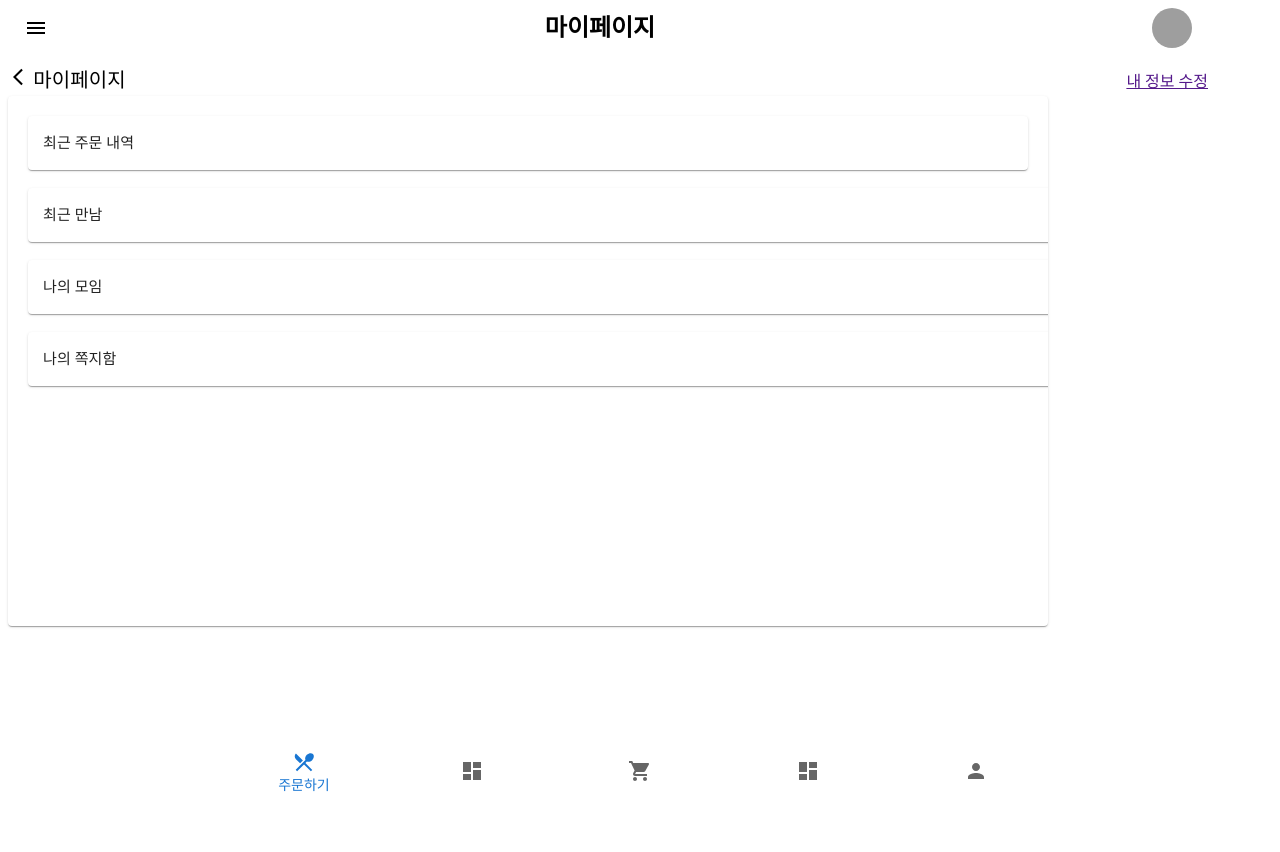
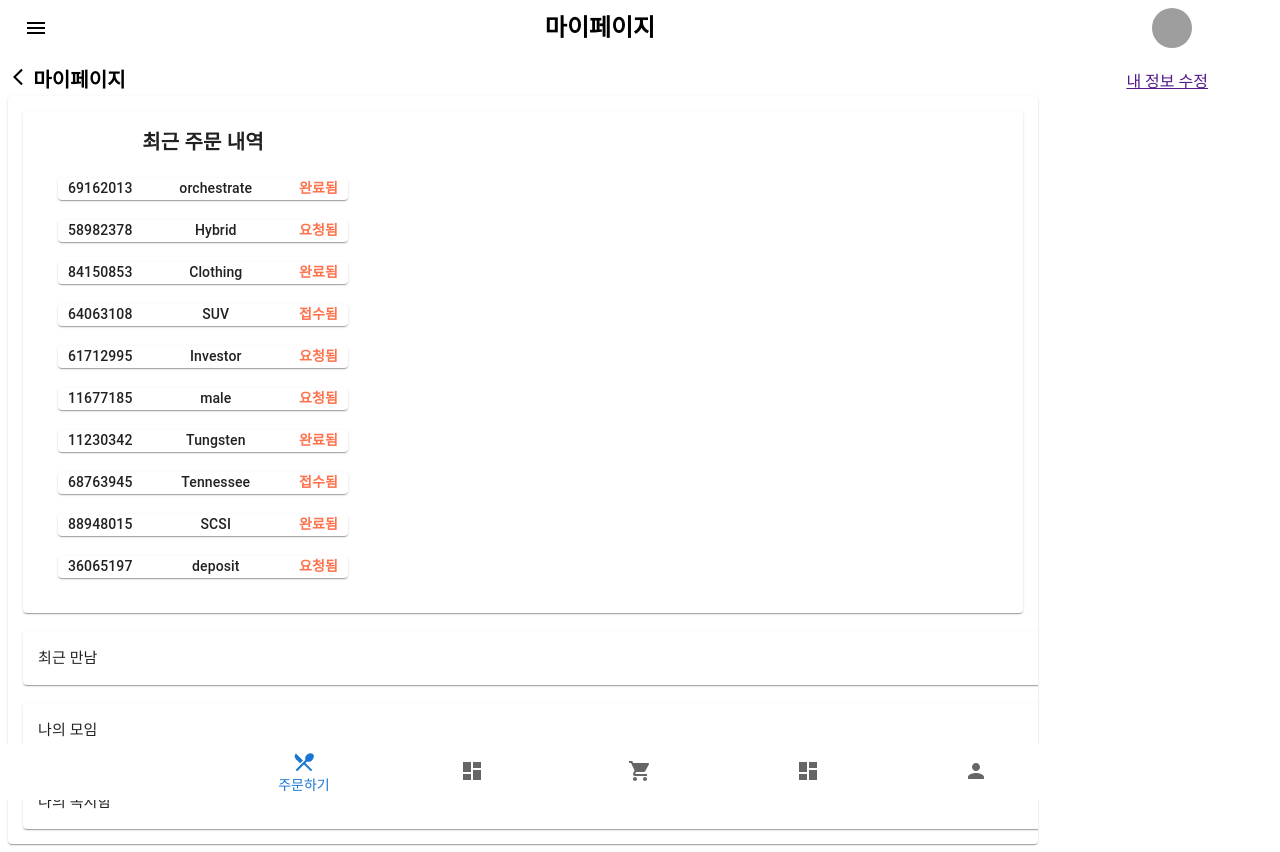
Before and after one commit to BugiSquad/GraduationProject2023, a React (Create React App) app: page /mypage in a window 1280 px wide. Before the commit the page ends 800 px from the top, so only its background shows below. Built offline with nearby package versions, Linux system fonts and the light colour scheme; grey boxes are pictures that could not be loaded.

Commit message:
최근 주문 내역 더미데이터 추가

```diff
--- a/src/components/RecentOrder.tsx
+++ b/src/components/RecentOrder.tsx
@@ -1,11 +1,20 @@
 import React from "react";
 import {Card, Typography} from "@mui/material";
-import { Order } from "../types/Order";
+import { Order, OrderStatus } from "../types/Order";
+import { orange } from "@mui/material/colors";
+
+
+const randomStatus = () => {
+    const statuses = Object.values(OrderStatus); // OrderStatus 열거형 값 배열
+    const randomIndex = Math.floor(Math.random() * statuses.length); // 0부터 statuses.length - 1 까지의 랜덤한 인덱스 생성
+    return statuses[randomIndex]; // 랜덤한 인덱스에 해당하는 OrderStatus 값 반환
+  };
 
 export const RecentOrder: React.FC<Order> = (detail:Order) => {
     return (<>
-        <Card sx={{display: "flex", margin: "10px", flex: "1", justifyContent: "space-between", alignItems: "center",}}>
-            <Typography variant={"body2"}>{detail.order_detail}</Typography>
-            <Typography variant={"subtitle2"}>{detail.order_status}</Typography>
+        <Card sx={{paddingLeft:'10px', paddingRight:'10px',display: "flex", margin: "20px", flex: "1", justifyContent: "space-between", alignItems: "center", minWidth: 270, maxWidth:400}}>
+            <Typography variant={"subtitle2"}>{detail.order_id}</Typography>
+            <Typography variant={"subtitle2"}>{detail.order_detail}</Typography>
+            <Typography variant={"subtitle2"} fontWeight='bold' style={{color: "#FE724C"}}>{randomStatus()}</Typography>
         </Card> </>)
 }
--- a/src/components/RecentOrders.tsx
+++ b/src/components/RecentOrders.tsx
@@ -3,21 +3,36 @@ import {PostItem} from "../types/PostItem";
 import {faker} from "@faker-js/faker";
 import {Post} from "./Post";
 import { Order, OrderStatus } from "../types/Order";
+import { RecentOrder } from "./RecentOrder";
 
 export const RecentOrders: React.FC = () => {
     const list: Array<Order> = [];
     const list_status: Array<OrderStatus> = [];
-    for (let i = 0; i < 100; i++) {
+
+    for (let i = 0; i < 10; i++) {
         list.push({
             "order_id": faker.finance.account(),
             "order_detail": faker.random.word(),
-            "order_status": list_status[(Math.random() * 60)/2]+""
+            "order_status": list_status[(Math.random() * 60) / 2],
+            "order_time": new Date(),
+            total_price: 0,
+            member_id: 0,
+            shop_id: 0,
+            payment_id: 0
         })
     }
     return (
         <div style={{width: "100%"}}>
             {list.map((user, idx) =>
-                <Post key={idx} postName={user.postName} avatarUrl={user.avatarUrl} postTime={user.postTime}/>)
+                <RecentOrder key={idx}
+                order_id={user.order_id}
+                order_detail={user.order_detail}
+                order_status={user.order_status}
+                order_time={new Date()}
+                total_price={0}
+                member_id={0}
+                shop_id={0}
+                payment_id={0}/>)
             }
         </div>
     )
--- a/src/pages/Matching.tsx
+++ b/src/pages/Matching.tsx
@@ -1,11 +1,10 @@
 import React from "react";
-import {faker} from "@faker-js/faker"
-import {Post} from "../components/Post";
 import {IconButton, Typography} from "@mui/material";
 import {AddCircle, FilterAlt} from "@mui/icons-material";
 import {PageTemplate} from "./PageTemplate";
 import {MatchingFilter} from "./MatchingFilter";
 import LocalDiningIcon from "@mui/icons-material/LocalDining";
+import { Posts } from "../components/Posts";
 
 export const Matching: React.FC = () => {
     return (<PageTemplate param={{variant: "WithName", pageHeaderName: "매칭", showBackButton: true}}>
@@ -32,26 +31,3 @@ const Contents: React.FC = () => {
         </div>
     </>)
 }
-export const Posts: React.FC = () => {
-    const list: Array<Post> = [];
-    for (let i = 0; i < 100; i++) {
-        list.push({
-            "name": faker.name.fullName(),
-            "avatar": faker.image.avatar(),
-            "postTime": Math.trunc(Math.random() * 60) + "분 전"
-        })
-    }
-    return (<>
-        <div style={{width: "100%"}}>
-            {list.map((user, idx) =>
-                <Post key={idx} postName={user.name} avatarUrl={user.avatar} postTime={user.postTime}/>)
-            }
-        </div>
-    </>)
-}
-
-interface Post {
-    name: string;
-    avatar: string;
-    postTime: string;
-}
--- a/src/pages/Mypage.tsx
+++ b/src/pages/Mypage.tsx
@@ -2,15 +2,16 @@ import React from "react";
 import { PageTemplate } from "./PageTemplate";
 import ArrowBackIosNewIcon from '@mui/icons-material/ArrowBackIosNew';
 import { Card, Typography } from "@mui/material";
+import { RecentOrders } from "../components/RecentOrders";
 
 
 export const Mypage: React.FC = () => {
     return (
-        <PageTemplate param={{variant: "WithName", pageHeaderName: "마이페이지", showBackButton: true}}>
+        <PageTemplate param={{ variant: "WithName", pageHeaderName: "마이페이지", showBackButton: true }}>
             <div style={{ display: "flex", flexDirection: "row", alignItems: "center", justifyContent: "space-between" }}>
-                <Typography variant={"h6"}>
+                <Typography variant={"h6"} fontWeight={'bold'}>
                     <ArrowBackIosNewIcon fontSize="small" /> 마이페이지</Typography>
-                <div style={{ display: "inherit", alignItems: "center", color: "grey" }}>
+                <div style={{ display: "inherit", alignItems: "center" }}>
                     <a href="">내 정보 수정</a>
                 </div>
             </div>
@@ -21,7 +22,7 @@ export const Mypage: React.FC = () => {
                     minWidth: 200,
                     maxWidth: 1000,
                     minHeight: 490,
-                    padding: '20px'
+                    padding: '15px'
                 }}>
                     <Card style={{
                         display: 'flex',
@@ -29,9 +30,12 @@ export const Mypage: React.FC = () => {
                         height: '100%',
                         padding: '15px',
                     }}>
-                        <div style={{ display: "flex", flexDirection: "row", alignItems: "center", justifyContent: "space-between" }}>
+                        <div style={{ display: "flex", flexDirection: "row", alignItems: "flex-start", justifyContent: "space-between" }}>
                             <div>
-                                <Typography style={{ fontSize: 15 }} variant={"h6"}>최근 주문 내역</Typography>
+                                <Typography style={{ fontSize: 20, fontWeight: 'bold' }} variant={"h6"}>최근 주문 내역</Typography>
+                                <div style={{ display: "flex", flexDirection: "row", justifyContent: "center", alignItems: "center" }}>
+                                    <RecentOrders />
+                                </div>
                             </div>
                         </div>
                     </Card>
--- a/src/types/Order.tsx
+++ b/src/types/Order.tsx
@@ -1,10 +1,10 @@
 export enum OrderStatus {
-    Request = 'request',
-    Receive = 'receive',
-    Finish = 'finish'
+    Request = '요청됨',
+    Receive = '접수됨',
+    Finish = '완료됨'
 }
 
-export interface Order {
+export type Order = {
     order_id: string;
     order_detail: string;
     order_time: Date;
```
